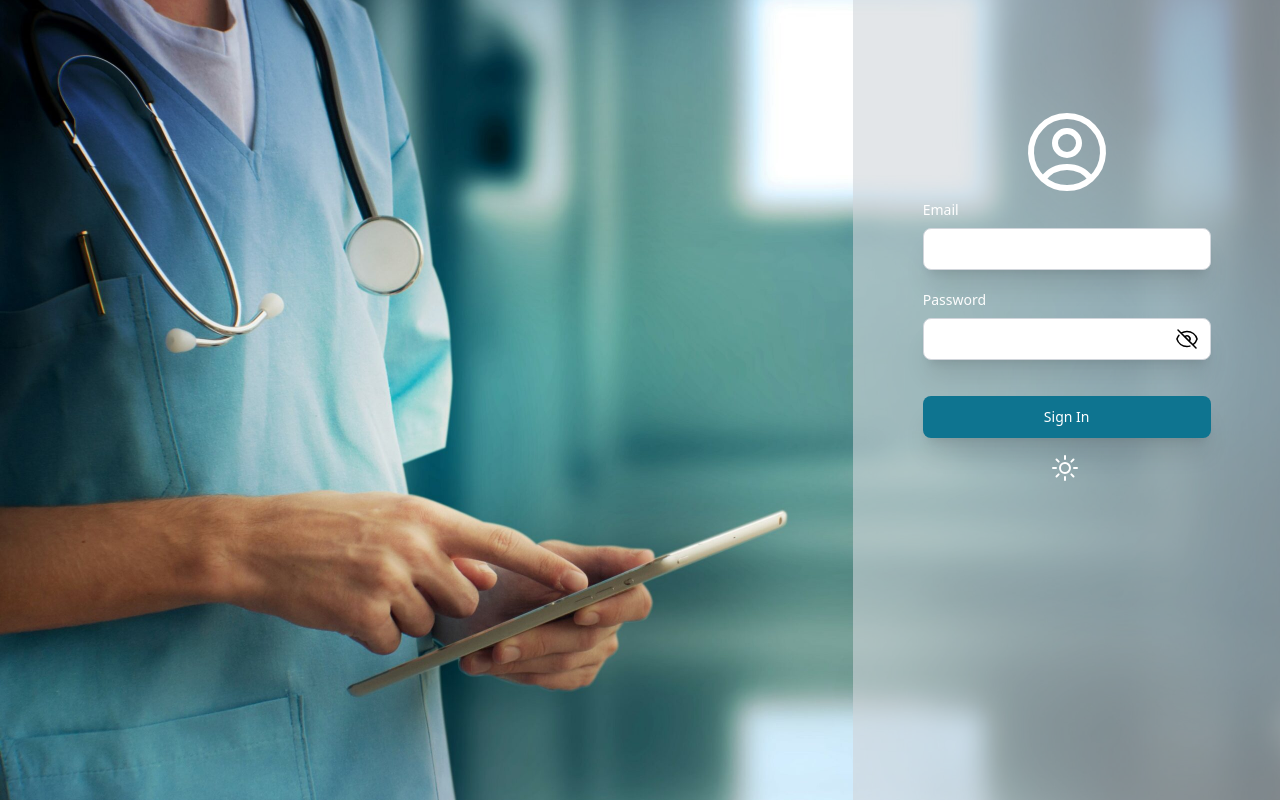
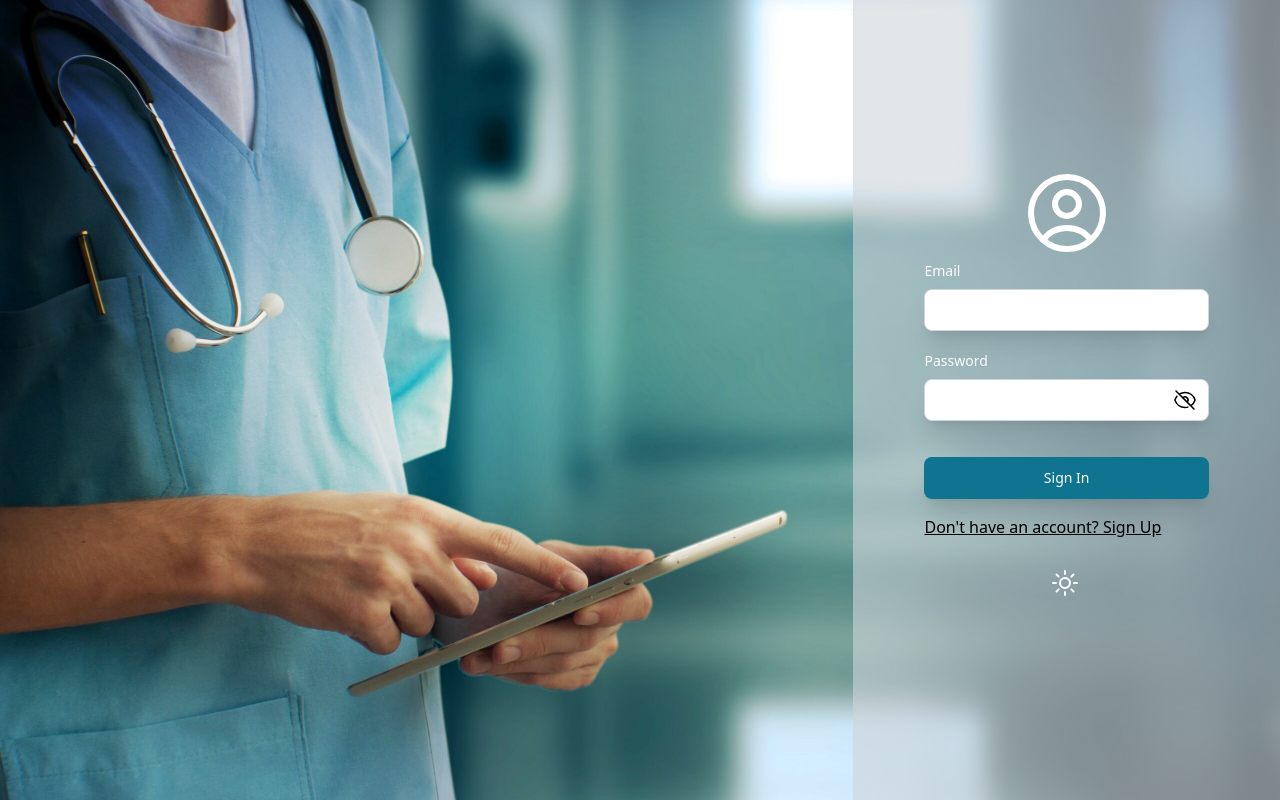
Before and after one commit to mateorodriguezcastillo/FrontBigChallange, a Next.js app: page /auth/login in a window 1280 px wide. Built offline with nearby package versions, Linux system fonts and the light colour scheme; no server answers; what @react-pdf/renderer would draw is missing.

Commit message:
rebase develop

```diff
--- a/components/layout/AuthLayout.tsx
+++ b/components/layout/AuthLayout.tsx
@@ -32,13 +32,13 @@ export const AuthLayout: FC<HomeLayoutProps> = ({
             backgroundImage: "url(/images/auth-background.jpeg)",
           }}
         >
-          <div className="h-full w-4/12 bg-gray-300 bg-opacity-60 dark:bg-black dark:bg-opacity-70">
-            <div className="m-auto mt-10 flex h-3/5 w-9/12 flex-col justify-between">
+          <div className="flex justify-center items-center h-full w-4/12 bg-gray-300 bg-opacity-60 dark:bg-black dark:bg-opacity-70">
+            <div className="flex w-8/12 flex-col">
               {children}
               <button
                 id="theme-toggle"
                 type="button"
-                className="text-whte ml-auto mr-auto mb-6 h-14 w-14 rounded-lg p-2.5 text-sm hover:bg-gray-300 focus:outline-none dark:hover:bg-gray-700"
+                className="text-whte mt-4 ml-auto mr-auto mb-6 h-14 w-14 rounded-lg p-2.5 text-sm hover:bg-gray-300 focus:outline-none dark:hover:bg-gray-700"
                 onClick={darkMode ? deactivateDarkMode : activateDarkMode}
               >
                 {darkMode ? (
--- a/components/ui/Header.tsx
+++ b/components/ui/Header.tsx
@@ -19,7 +19,7 @@ export const Header: FC<HeaderProps> = ({
   doctor,
 }) => {
   return (
-    <div className="ml-2 w-1/2">
+    <div className="ml-2 w-2/3">
       <button
         onClick={() => {
           window.history.back();
--- a/pages/auth/login.tsx
+++ b/pages/auth/login.tsx
@@ -10,6 +10,7 @@ import { TextInput } from "../../components/ui";
 import { FormSchemaType } from "./register";
 import { useAuthStore } from "../../src/store/auth";
 import { loginUser } from "../../services/SubmissionService";
+import Link from "next/link";
 
 const rMsg = "This field is required";
 
@@ -59,7 +60,7 @@ const LoginPage = () => {
       pageDescription={"Enter requested data to sign in"}
     >
       <form onSubmit={handleSubmit(onSubmit)}>
-        <div className="mt-16 mr-4 ml-4 flex flex-col">
+        <div className="flex flex-col">
           <UserIcon className="m-auto h-24 w-24 text-white" />
           <TextInput
             inputClassName="w-full bg-white border border-gray-300 shadow-xl"
@@ -81,6 +82,9 @@ const LoginPage = () => {
           <Button className="mt-4 w-full shadow-xl" type="submit">
             Sign In
           </Button>
+          <Link className="mt-4 underline" href={"/auth/register"}>
+            Don't have an account? Sign Up
+          </Link>
         </div>
       </form>
     </AuthLayout>
--- a/pages/auth/register.tsx
+++ b/pages/auth/register.tsx
@@ -8,6 +8,7 @@ import { AuthLayout } from "../../components/layout";
 import { RadioButton, TextInput } from "../../components/ui";
 import { useMutation } from "react-query";
 import { registerUser } from "../../services/SubmissionService";
+import Link from "next/link";
 
 export type FormSchemaType = z.infer<typeof schema>;
 
@@ -67,7 +68,7 @@ const RegisterPage = () => {
       pageDescription={"Enter requested data to sign up"}
     >
       <form onSubmit={handleSubmit(onSubmit)}>
-        <div className="mb-4 mr-4 ml-4 flex flex-col">
+        <div className="flex flex-col">
           <UserIcon className="m-auto h-24 w-24 text-white" />
           <TextInput
             inputClassName="w-full bg-white border border-gray-300 shadow-xl"
@@ -136,6 +137,9 @@ const RegisterPage = () => {
           >
             {mutationRegister.isLoading ? <LoadingIcon /> : "Sign Up"}
           </Button>
+          <Link className="mt-4 underline" href={"/auth/login"}>
+            Already have an account? Sign In
+          </Link>
         </div>
       </form>
     </AuthLayout>
```
